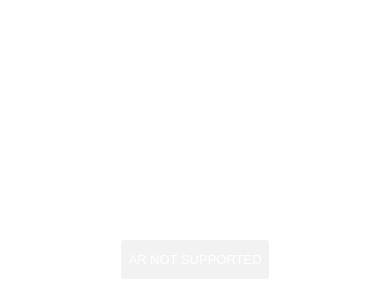
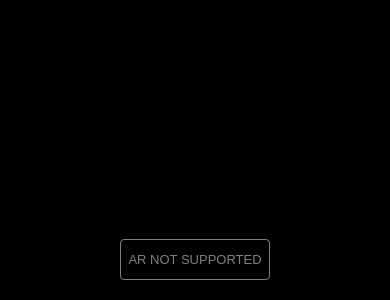
Before and after one commit to chirahbhal312/WebXR-MarkerBased, a plain HTML site: page index.html in a window 390 px wide. Shown: the part 544-844 px from the top of the page. Drawn offline with nearby package versions, Linux system fonts and the light colour scheme.

Commit message:
importmap update

```diff
--- a/index.html
+++ b/index.html
@@ -3,67 +3,93 @@
 <head>
   <meta charset="utf-8" />
   <meta name="viewport" content="width=device-width, initial-scale=1.0" />
-  <title>WebXR Marker Tracking</title>
+  <title>WebXR Marker Tracking (Three.js + WebXR)</title>
   <style>
-    body { margin: 0; overflow: hidden; }
+    body { margin: 0; overflow: hidden; background: #000; }
+    #enter-ar { position: absolute; top: 10px; left: 10px; z-index: 10; }
   </style>
 </head>
 <body>
+  <!-- ✅ Your requested import map -->
+  <script type="importmap">
+  {
+    "imports": {
+      "three": "https://cdn.jsdelivr.net/npm/three@0.150.1/build/three.module.js",
+      "three/addons/": "https://cdn.jsdelivr.net/npm/three@0.150.1/examples/jsm/"
+    }
+  }
+  </script>
+
   <script type="module">
-    import * as THREE from 'https://unpkg.com/three@0.155.0/build/three.module.js';
-    import { ARButton } from 'https://unpkg.com/three@0.155.0/examples/jsm/webxr/ARButton.js';
+  import * as THREE from 'three';
+  import { ARButton } from 'three/addons/webxr/ARButton.js';
 
   let scene, camera, renderer, trackedMesh, referenceSpace;
 
   init();
 
   async function init() {
+    // Scene + Camera
     scene = new THREE.Scene();
     camera = new THREE.PerspectiveCamera(70, window.innerWidth / window.innerHeight, 0.01, 20);
+
+    // Renderer
     renderer = new THREE.WebGLRenderer({ antialias: true, alpha: true });
     renderer.setSize(window.innerWidth, window.innerHeight);
     renderer.xr.enabled = true;
     document.body.appendChild(renderer.domElement);
 
-      // Load the marker image
+    // ✅ Load the marker image
     const img = new Image();
-      img.src = 'image.png'; // <- replace with your image
+    img.src = 'image.png'; // Replace with your marker image path or HTTPS URL
     await img.decode();
     const bitmap = await createImageBitmap(img);
 
-      // Create the AR button requesting image tracking
-      const button = ARButton.createButton(renderer, {
+    // ✅ Create AR button with image tracking
+    const arButton = ARButton.createButton(renderer, {
       requiredFeatures: ['image-tracking'],
       trackedImages: [
         {
           image: bitmap,
-            widthInMeters: 0.2 // physical width of the printed image
+          widthInMeters: 0.2 // Physical width of the printed marker
         }
       ]
     });
-      document.body.appendChild(button);
+    document.body.appendChild(arButton);
 
-      // Example 3D content to show
-      const box = new THREE.Mesh(
-        new THREE.BoxGeometry(0.1, 0.1, 0.1),
-        new THREE.MeshNormalMaterial()
-      );
-      box.visible = false;
-      scene.add(box);
-      trackedMesh = box;
+    // ✅ Create object to attach to marker
+    const geometry = new THREE.BoxGeometry(0.1, 0.1, 0.1);
+    const material = new THREE.MeshNormalMaterial();
+    trackedMesh = new THREE.Mesh(geometry, material);
+    trackedMesh.visible = false; // Hidden until tracked
+    scene.add(trackedMesh);
+
+    // Lighting (optional)
+    scene.add(new THREE.HemisphereLight(0xffffff, 0x444444, 1.0));
 
     // Handle session start
     renderer.xr.addEventListener('sessionstart', () => {
       referenceSpace = renderer.xr.getReferenceSpace();
     });
 
+    // Render loop
     renderer.setAnimationLoop(onXRFrame);
+
+    window.addEventListener('resize', onWindowResize);
+  }
+
+  function onWindowResize() {
+    camera.aspect = window.innerWidth / window.innerHeight;
+    camera.updateProjectionMatrix();
+    renderer.setSize(window.innerWidth, window.innerHeight);
   }
 
   function onXRFrame(time, frame) {
     const session = renderer.xr.getSession();
-      const pose = frame.getViewerPose(referenceSpace);
-      if (!pose) return;
+    if (!referenceSpace) {
+      renderer.render(scene, camera);
+      return;
+    }
 
     const results = frame.getImageTrackingResults();
     for (const result of results) {
@@ -73,12 +99,15 @@
 
       if (state === 'tracked') {
         trackedMesh.visible = true;
+
+        // Set position/orientation from image pose
         const m = new THREE.Matrix4().fromArray(pose.transform.matrix);
         m.decompose(trackedMesh.position, trackedMesh.quaternion, trackedMesh.scale);
       } else {
         trackedMesh.visible = false;
       }
     }
+
     renderer.render(scene, camera);
   }
   </script>
```
Lines whose indentation alone changed are shown as unchanged.
